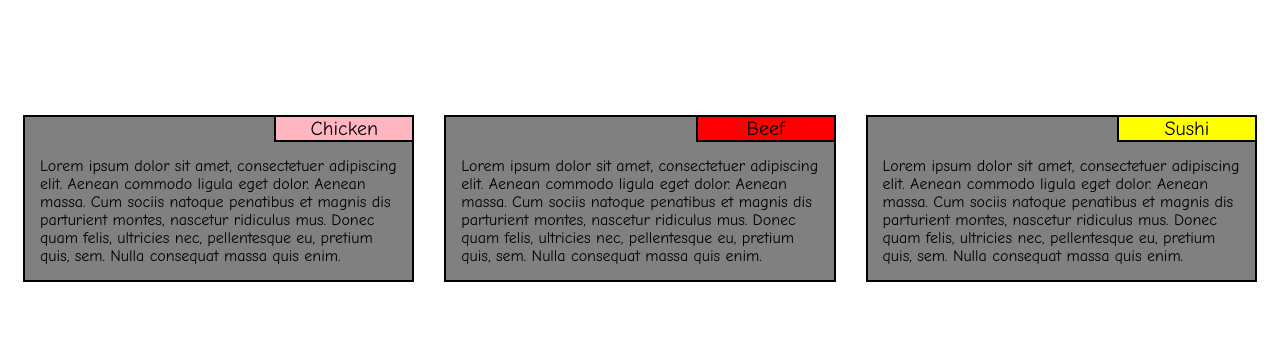
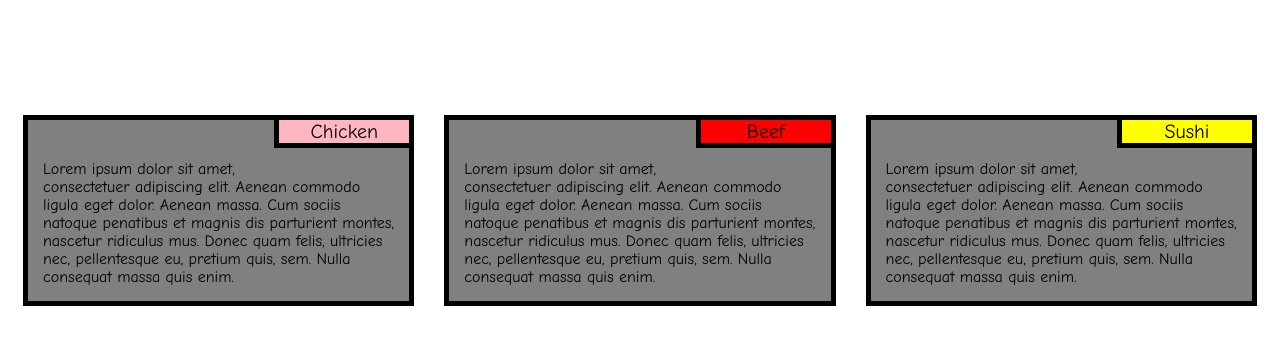
Before and after one commit to SandyaChannalliB/SandyaChannalliB.github.io, a plain HTML site: page frontend-course/module-2 solution/index.html in a window 1280 px wide. Shown: the part 80-424 px from the top of the page. Drawn offline with Linux system fonts and the light colour scheme.

Commit message:
Updated CSS

```diff
--- a/frontend-course/module-2 solution/css/style.css
+++ b/frontend-course/module-2 solution/css/style.css
@@ -9,10 +9,11 @@ h1{
   padding-bottom: 100px;
 }
 p {
-  border: 2px solid black;
+  border: 1px solid black;
   background-color: gray;
   padding: 15px;
   margin: 15px;
+  border-width: thick;
 }
 .row {
   width:100%
```
